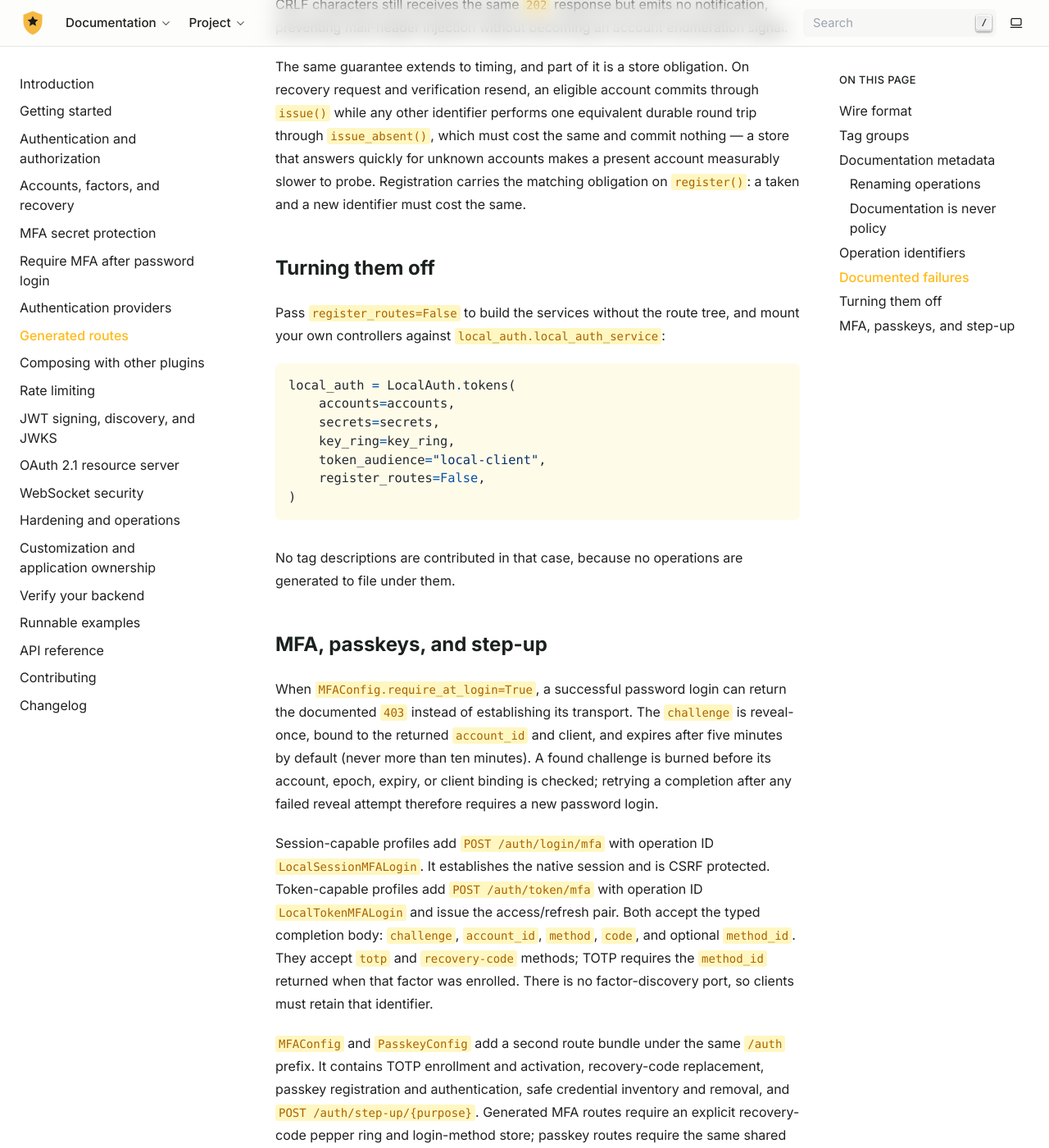
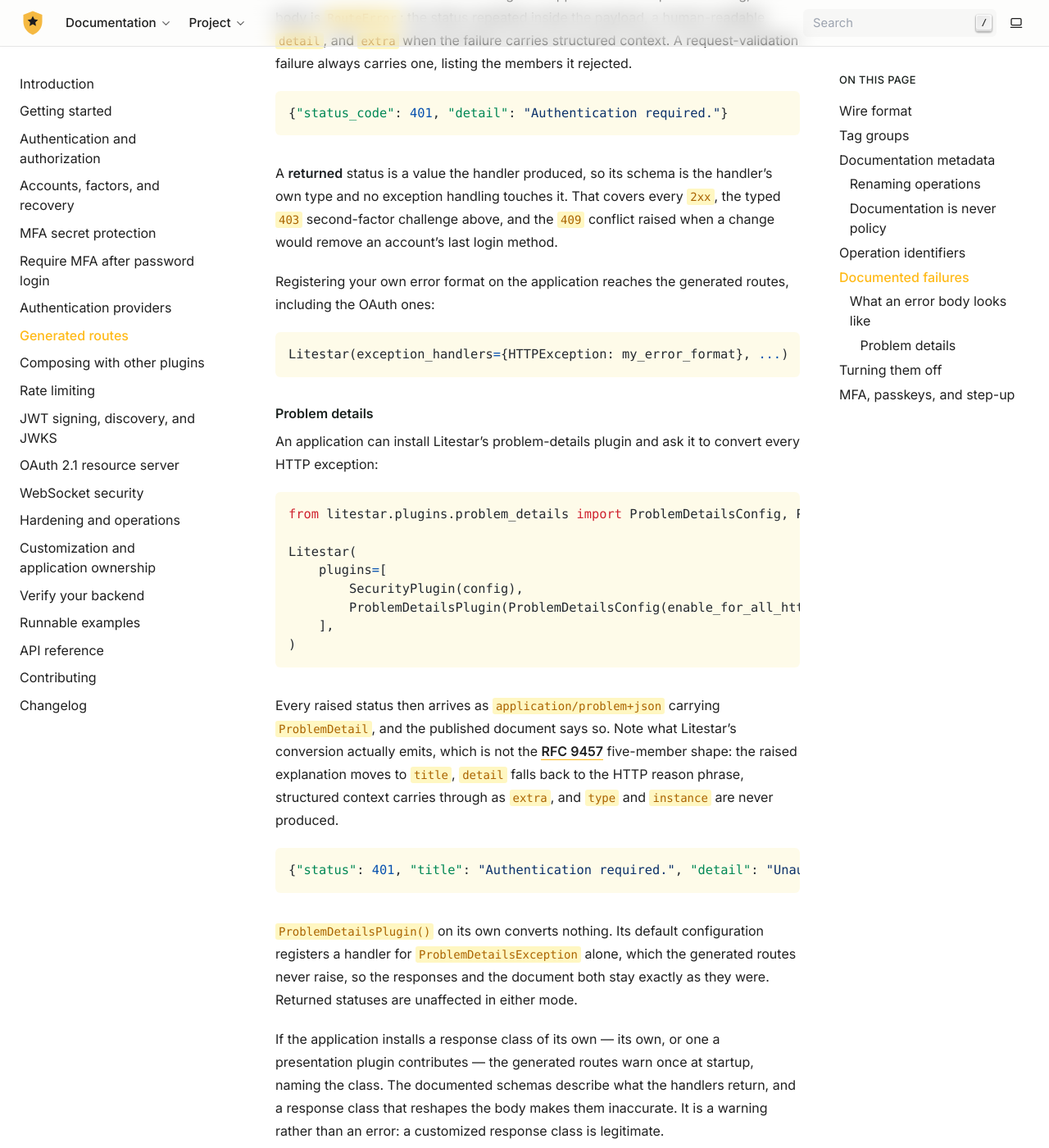
Before and after one commit to cofin/litestar-security, a Sphinx documentation site: the page built from docs/generated-routes.rst, in a window 1280 px wide and 1400 px high, scrolled down 6172 px. Shown: the whole window at 82% size. Built offline with Sphinx 7.4.7, drawn with Linux system fonts in a browser that asks for light colours; some of the changed text lies outside the part shown.

Commit message:
docs(routes): explain what an error body looks like and when it changes
Documents the distinction that decides the shape: a raised status travels
through exception handling and carries the status, a detail, and any structured
context, while a returned status carries the handler's own type and is
unaffected. Covers what an application converting to problem details gets, why
the plugin's default configuration changes nothing, and the startup warning
about a customized response class.

```diff
--- a/docs/generated-routes.rst
+++ b/docs/generated-routes.rst
@@ -253,6 +253,75 @@ success case:
      - An application-supplied dependency was unavailable. Security decisions
        fail closed, so this never means the request was allowed.
 
+What an error body looks like
+----------------------------
+
+Two different things produce a non-success status, and they produce different
+bodies. The distinction is raised versus returned, not error versus success.
+
+A **raised** status — ``400``, ``401``, ``429``, ``503``, and the OAuth
+``409`` — never reaches the handler's return value. It travels through the
+application's exception handling, so the body is
+:class:`~litestar_security.RouteError`: the status repeated inside the payload,
+a human-readable ``detail``, and ``extra`` when the failure carries structured
+context. A request-validation failure always carries one, listing the members
+it rejected.
+
+.. code-block:: json
+
+   {"status_code": 401, "detail": "Authentication required."}
+
+A **returned** status is a value the handler produced, so its schema is the
+handler's own type and no exception handling touches it. That covers every
+``2xx``, the typed ``403`` second-factor challenge above, and the ``409``
+conflict raised when a change would remove an account's last login method.
+
+Registering your own error format on the application reaches the generated
+routes, including the OAuth ones:
+
+.. code-block:: python
+
+   Litestar(exception_handlers={HTTPException: my_error_format}, ...)
+
+Problem details
+~~~~~~~~~~~~~~~
+
+An application can install Litestar's problem-details plugin and ask it to
+convert every HTTP exception:
+
+.. code-block:: python
+
+   from litestar.plugins.problem_details import ProblemDetailsConfig, ProblemDetailsPlugin
+
+   Litestar(
+       plugins=[
+           SecurityPlugin(config),
+           ProblemDetailsPlugin(ProblemDetailsConfig(enable_for_all_http_exceptions=True)),
+       ],
+   )
+
+Every raised status then arrives as ``application/problem+json`` carrying
+:class:`~litestar_security.ProblemDetail`, and the published document says so.
+Note what Litestar's conversion actually emits, which is not the :rfc:`9457`
+five-member shape: the raised explanation moves to ``title``, ``detail`` falls
+back to the HTTP reason phrase, structured context carries through as
+``extra``, and ``type`` and ``instance`` are never produced.
+
+.. code-block:: json
+
+   {"status": 401, "title": "Authentication required.", "detail": "Unauthorized"}
+
+``ProblemDetailsPlugin()`` on its own converts nothing. Its default
+configuration registers a handler for ``ProblemDetailsException`` alone, which
+the generated routes never raise, so the responses and the document both stay
+exactly as they were. Returned statuses are unaffected in either mode.
+
+If the application installs a response class of its own — its own, or one a
+presentation plugin contributes — the generated routes warn once at startup,
+naming the class. The documented schemas describe what the handlers return, and
+a response class that reshapes the body makes them inaccurate. It is a warning
+rather than an error: a customized response class is legitimate.
+
 Enumeration resistance shows up in the schema as well. Recovery, verification,
 and registration answer ``202`` with the same body for every identifier, so a
 client cannot tell an existing account from an absent one by reading the
```
Also changed, not shown: docs/changelog.rst (+28 -0 lines).
